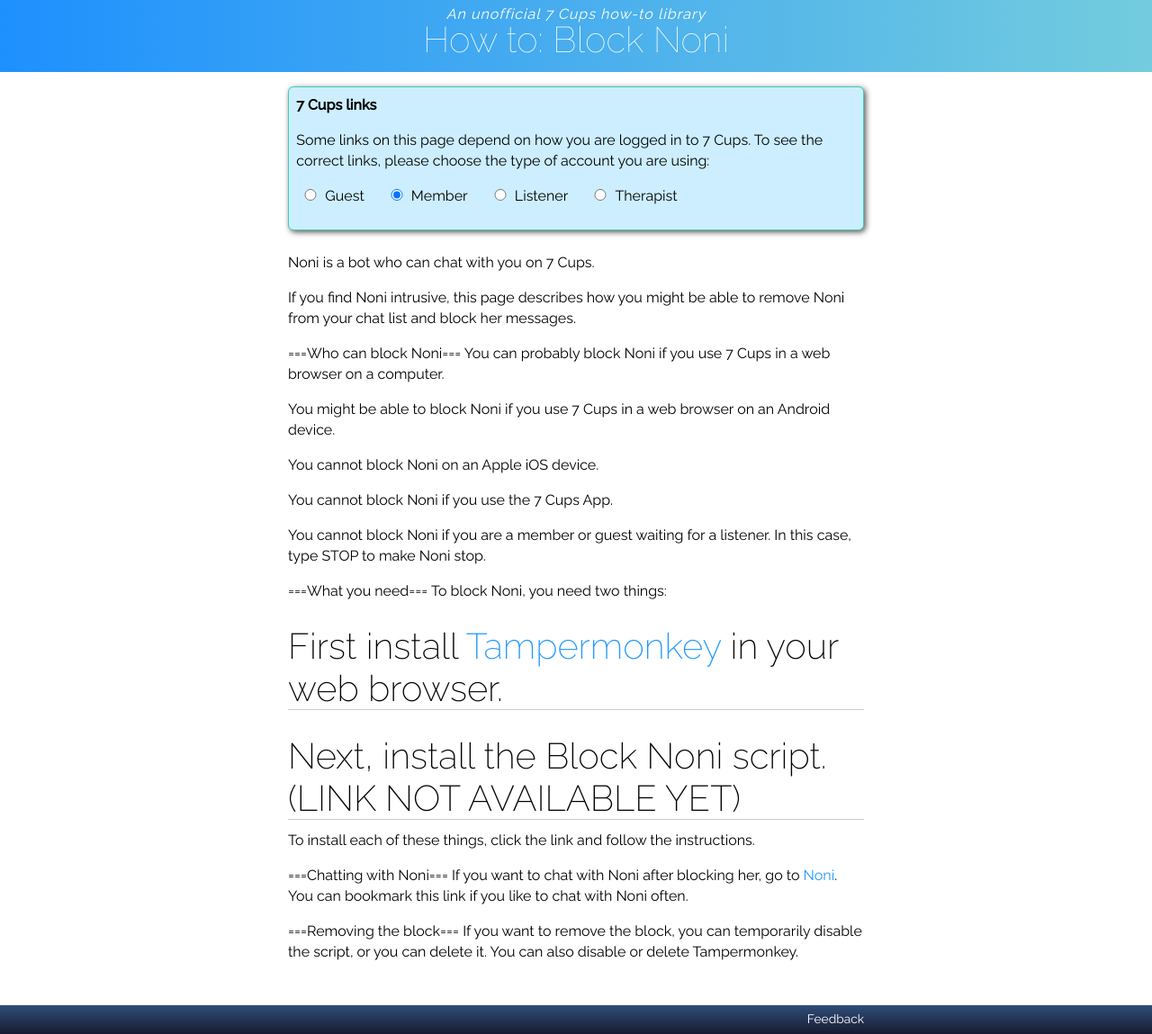
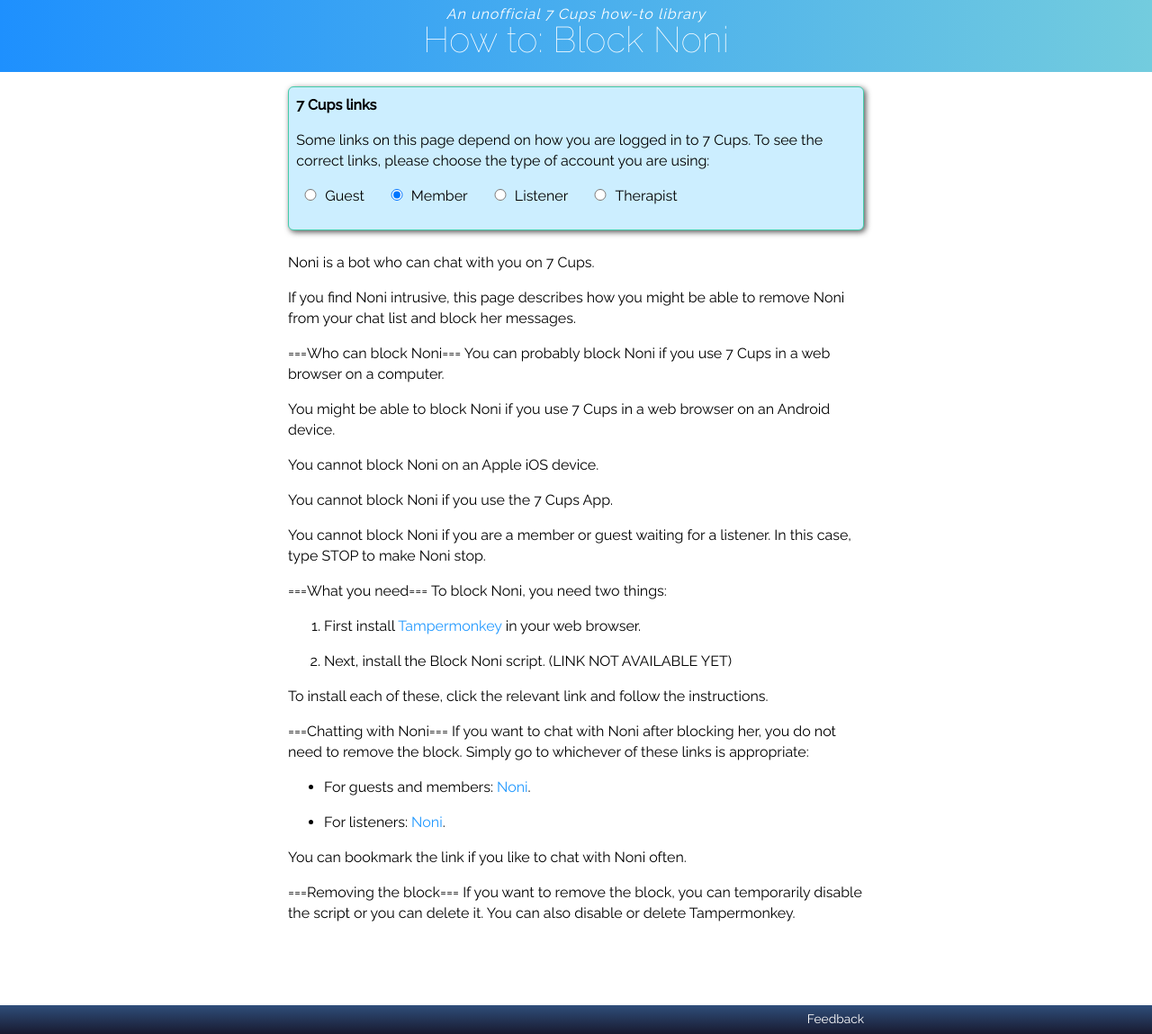
Before and after one commit to RarelyCharlie/rarelycharlie.github.io, a Jekyll site: the page built from _howto/block-noni.md, in a window 1280 px wide and 1149 px high. Shown: the whole window at 90% size. Built offline with Jekyll 4.4.1, drawn with Linux system fonts in a browser that asks for light colours.

Commit message:
update links

```diff
--- a/_howto/block-noni.md
+++ b/_howto/block-noni.md
@@ -22,14 +22,20 @@ You cannot block Noni if you are a member or guest waiting for a listener. In th
 ===What you need===
 To block Noni, you need two things:
 
-# First install [Tampermonkey](tampermonkey.net) in your web browser.
+1. First install [Tampermonkey](tampermonkey.net) in your web browser.
 
-# Next, install the Block Noni script. (LINK NOT AVAILABLE YET)
+2. Next, install the Block Noni script. (LINK NOT AVAILABLE YET)
 
-To install each of these things, click the link and follow the instructions.
+To install each of these, click the relevant link and follow the instructions.
 
 ===Chatting with Noni===
-If you want to chat with Noni after blocking her, go to [Noni](). You can bookmark this link if you like to chat with Noni often.
+If you want to chat with Noni after blocking her, you do not need to remove the block. Simply go to whichever of these links is appropriate:
+
+- For guests and members: [Noni](https://www.7cups.com/member/connect/conversation.php?c=Noni).
+
+- For listeners: [Noni](https://www.7cups.com/listener/connect/conversation.php?c=Noni).
+
+You can bookmark the link if you like to chat with Noni often.
 
 ===Removing the block===
-If you want to remove the block, you can temporarily disable the script, or you can delete it. You can also disable or delete Tampermonkey.
+If you want to remove the block, you can temporarily disable the script or you can delete it. You can also disable or delete Tampermonkey.
```
